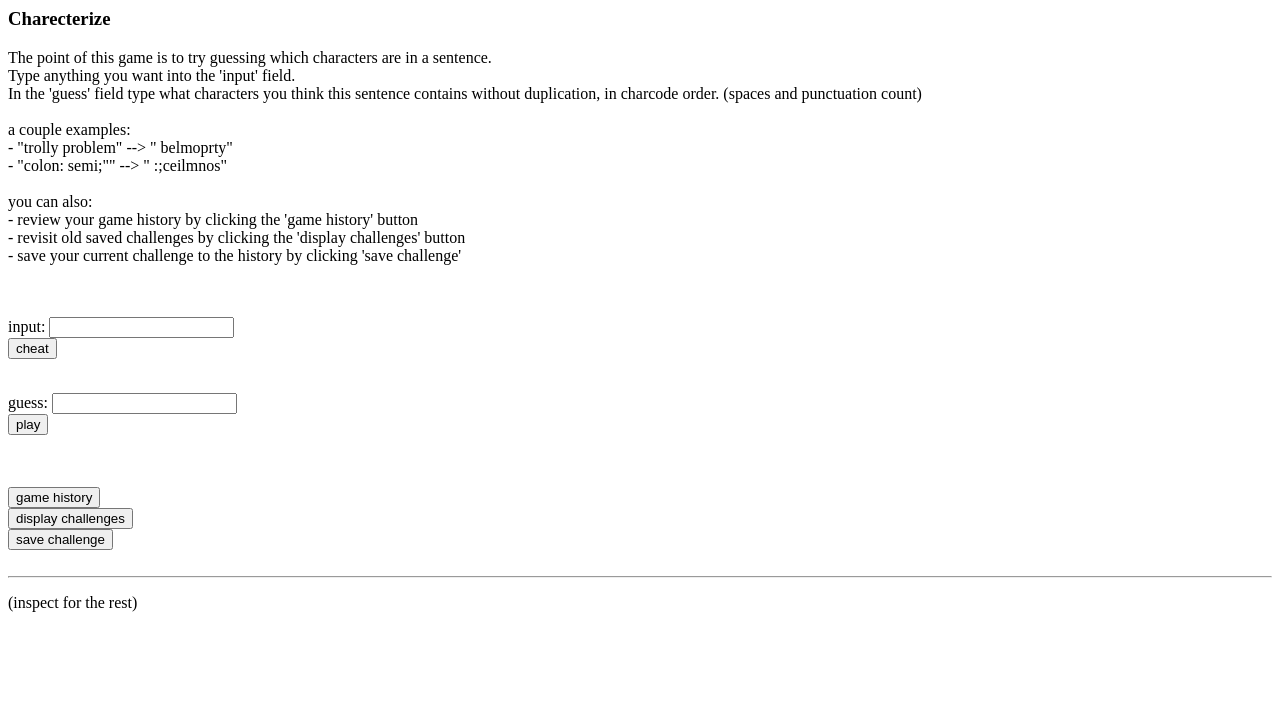
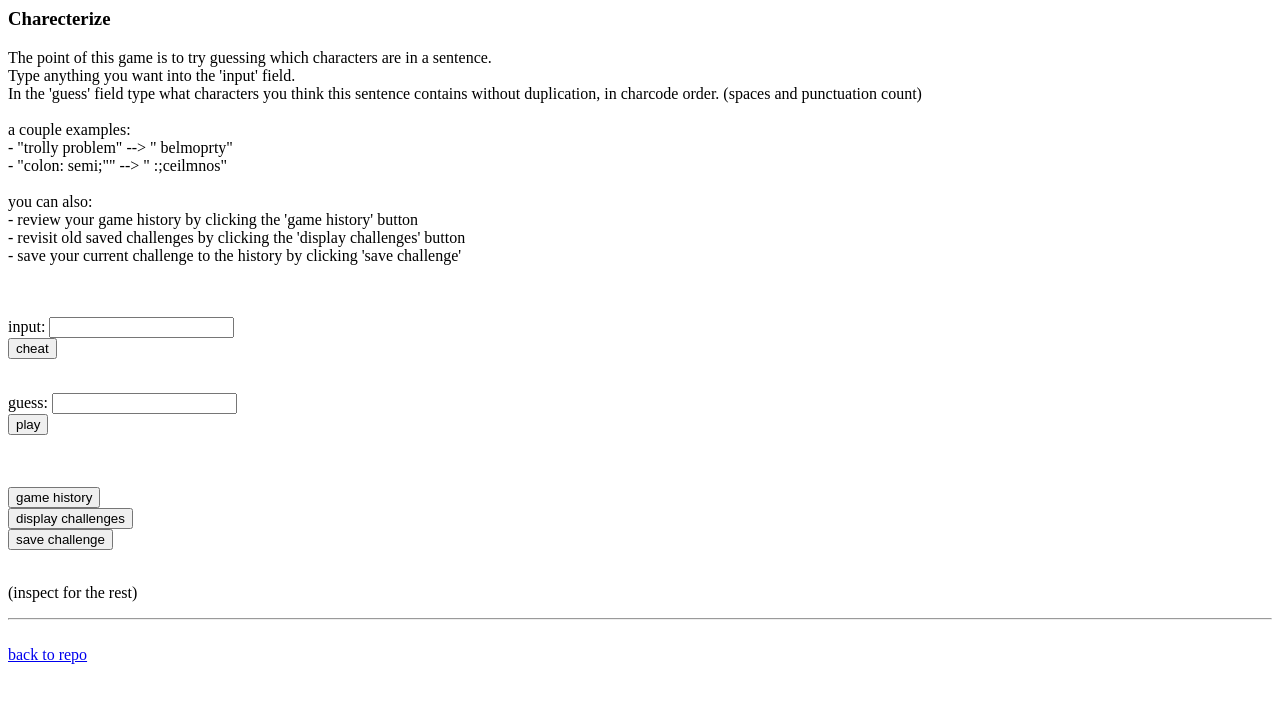
Before and after one commit to colevandersWands/statefull-project-demo, a plain HTML site: page index.html in a window 1280 px wide. Drawn offline with Linux system fonts and the light colour scheme.

Commit message:
back-to-repo

```diff
--- a/index.html
+++ b/index.html
@@ -55,7 +55,9 @@ guess: <input id='guess' value=''></input> <br>
 
 <br>
 <br>
-<hr>
 <p>
   (inspect for the rest)
 </p>
+<hr>
+<br>
+<a href="https://github.com/janke-learning/statefull-project-demo">back to repo</a>
```
